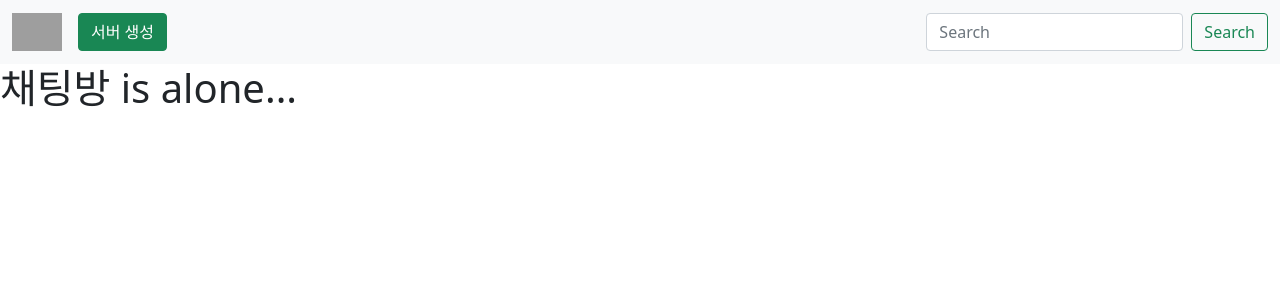
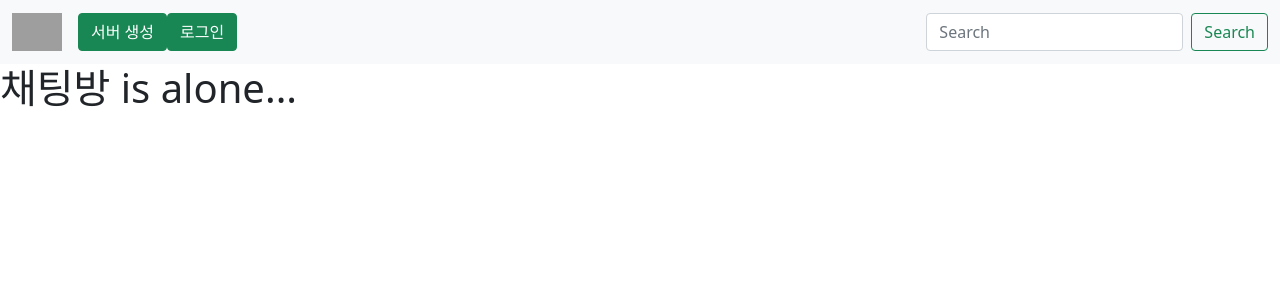
Before and after one commit to taeate/chic-chat, a Django app: page /chat/list/ in a window 1280 px wide. Shown: the top 300 px of the page. Run offline with Django 3.2, Linux system fonts and the light colour scheme; the visitor is signed in with stand-in values (Sample User, id 1); data that the repository does not hold is empty; some libraries are stand-ins or nearby versions; grey boxes are pictures that could not be loaded.

Commit message:
navbar에 로그인 버튼 추가

```diff
--- a/base/templates/navbar.html
+++ b/base/templates/navbar.html
@@ -5,6 +5,9 @@
         </a>
         <a href="{% url 'chat:create' %}" class="btn btn-success">
             서버 생성
+        </a>
+        <a href="/" class="btn btn-success">
+            로그인
         </a>
         <button class="navbar-toggler" type="button" data-bs-toggle="collapse" data-bs-target="#navbarSupportedContent"
                 aria-controls="navbarSupportedContent" aria-expanded="false" aria-label="Toggle navigation">
--- a/chat/templates/chat/room_list.html
+++ b/chat/templates/chat/room_list.html
@@ -5,6 +5,8 @@
 <h5 class="my-3 border-bottom pb-2">
     채팅방 이름 : {{ room.name }}
 </h5>
+{{ user }}
+{{room.part_user}}
 {% if room.part_user == user%}
 <a href="{% url 'chat:detail' room.id %}" class="btn btn-success">
     참가중인 서버
```
